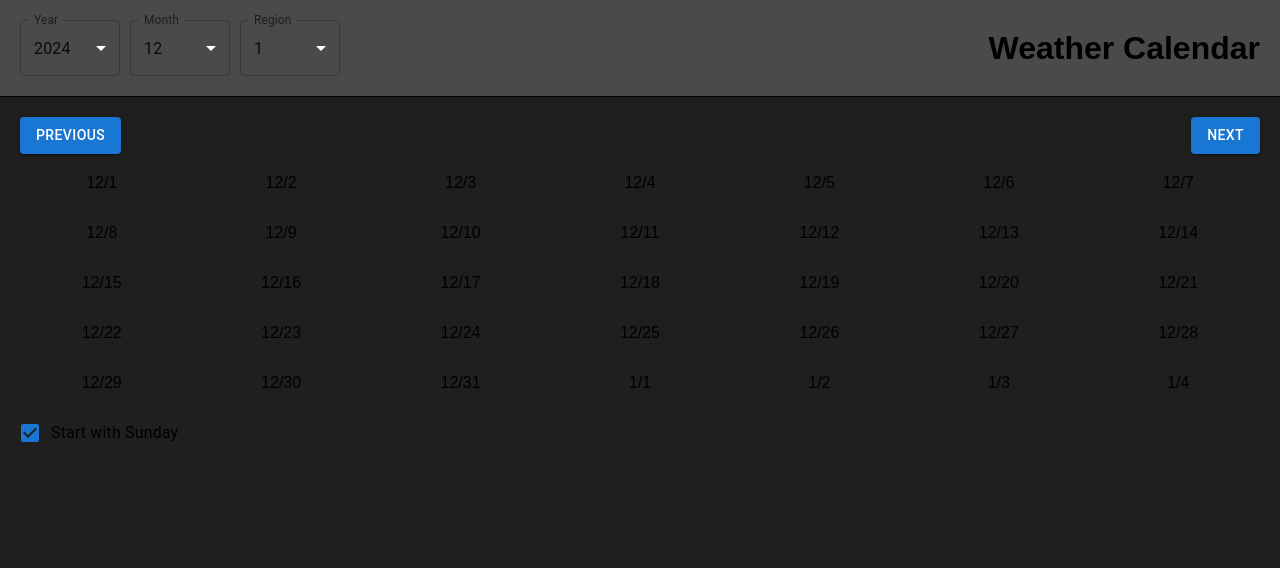
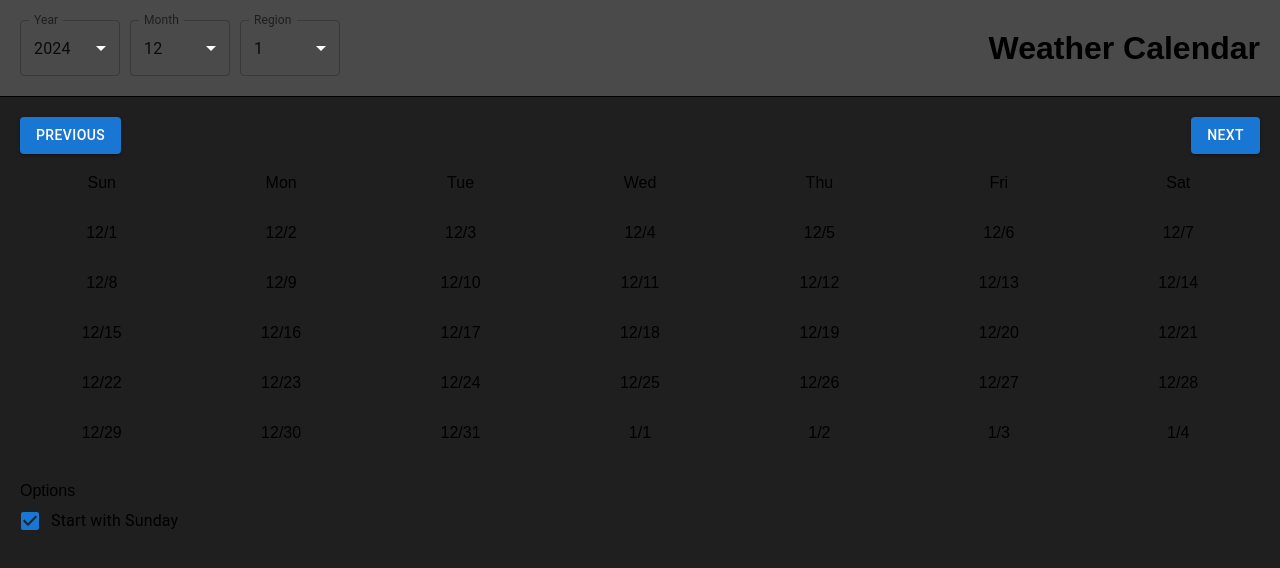
Before and after one commit to Junhyeok99/weather_calendar, a Next.js app: page / in a window 1280 px wide. Shown: the top 568 px of the page. Built offline with nearby package versions, Linux system fonts and the light colour scheme.

Commit message:
feat: set data to grid. apply prettier

```diff
--- a/src/app/page.module.scss
+++ b/src/app/page.module.scss
@@ -39,3 +39,8 @@
 .footer {
 
 }
+
+.optionWrapper {
+    display: flex;
+    flex-direction: column;
+}
--- a/src/app/page.tsx
+++ b/src/app/page.tsx
@@ -1,26 +1,18 @@
-"use client";
+'use client';
 
-import React, { useCallback, useEffect, useState } from "react";
-import {
-  Button,
-  Checkbox,
-  FormControlLabel,
-  Grid2 as Grid,
-  MenuItem,
-} from "@mui/material";
+import React, { useCallback, useEffect, useState } from 'react';
+import { Button, Checkbox, FormControlLabel, Grid2 as Grid, MenuItem } from '@mui/material';
 
-import { Select } from "component";
-import { getMonthlyDates, getWeatherDataByRegion } from "utils";
+import { Select } from 'component';
+import { getMonthlyDates, getWeatherDataByRegion } from 'utils';
 
-import styles from "./page.module.scss";
+import styles from './page.module.scss';
 
 export default function Home() {
   const [region, setRegion] = useState(1);
   const [year, setYear] = useState(new Date(Date.now()).getFullYear());
   const [month, setMonth] = useState(new Date(Date.now()).getMonth()); // January: 0 - December: 11
-  const [monthData, setMonthData] = useState<
-    { date: string; dayOfWeek: string }[]
-  >([]);
+  const [monthData, setMonthData] = useState<{ date: string; dayOfWeek: string }[]>([]);
   const [isWeekStartsWithSunday, setIsWeekStartsWithSunday] = useState(true);
 
   const onClickPrevMonth = useCallback(() => {
@@ -40,9 +32,9 @@ export default function Home() {
     setYear(chk ? year + 1 : year);
   }, [month, year]);
 
-  // Get selected month data
+  // 선택된 달의 날짜들을 계산하는 useEffect
   useEffect(() => {
-    // TODO: caching this data to global storage like react-query.
+    // TODO: react-query 같은 global storage를 사용할 경우 caching 하여 매번 계산하지 않도록 변경할 필요
     const daysOfWeekMap = {
       Sunday: 0,
       Monday: 1,
@@ -57,24 +49,14 @@ export default function Home() {
     const prevMonthData = getMonthlyDates(
       month === 0 ? year - 1 : year,
       (month + 11) % 12,
-      isWeekStartsWithSunday
-        ? -daysOfWeekMap[currentMonthData[0].dayOfWeek]
-        : -((daysOfWeekMap[currentMonthData[0].dayOfWeek] + 6) % 7),
+      isWeekStartsWithSunday ? -daysOfWeekMap[currentMonthData[0].dayOfWeek] : -((daysOfWeekMap[currentMonthData[0].dayOfWeek] + 6) % 7),
     );
     const nextMonthData = getMonthlyDates(
       month === 11 ? year + 1 : year,
       (month + 1) % 12,
       isWeekStartsWithSunday
-        ? 6 -
-            daysOfWeekMap[
-              currentMonthData[currentMonthData.length - 1].dayOfWeek
-            ]
-        : 6 -
-            ((daysOfWeekMap[
-              currentMonthData[currentMonthData.length - 1].dayOfWeek
-            ] +
-              6) %
-              7),
+        ? 6 - daysOfWeekMap[currentMonthData[currentMonthData.length - 1].dayOfWeek]
+        : 6 - ((daysOfWeekMap[currentMonthData[currentMonthData.length - 1].dayOfWeek] + 6) % 7),
     );
 
     setMonthData(prevMonthData.concat(currentMonthData, nextMonthData));
@@ -83,41 +65,15 @@ export default function Home() {
   return (
     <div className={styles.wrapper}>
       <header className={styles.header}>
-        <Select
-          id="year"
-          placeholder="Year"
-          value={year}
-          onChange={setYear}
-          width="100px"
-        >
+        <Select id="year" placeholder="Year" value={year} onChange={setYear} width="100px">
           <MenuItem value={2024}>2024</MenuItem>
           <MenuItem value={2025}>2025</MenuItem>
         </Select>
-        <Select
-          id="month"
-          placeholder="Month"
-          value={month}
-          onChange={setMonth}
-          width="100px"
-        >
-          {React.Children.toArray(
-            Array.from(Array(12)).map((_, i) => (
-              <MenuItem value={i}>{i + 1}</MenuItem>
-            )),
-          )}
+        <Select id="month" placeholder="Month" value={month} onChange={setMonth} width="100px">
+          {React.Children.toArray(Array.from(Array(12)).map((_, i) => <MenuItem value={i}>{i + 1}</MenuItem>))}
         </Select>
-        <Select
-          id="region"
-          placeholder="Region"
-          value={region}
-          onChange={setRegion}
-          width="100px"
-        >
-          {React.Children.toArray(
-            Array.from(Array(16)).map((_, i) => (
-              <MenuItem value={i + 1}>{i + 1}</MenuItem>
-            )),
-          )}
+        <Select id="region" placeholder="Region" value={region} onChange={setRegion} width="100px">
+          {React.Children.toArray(Array.from(Array(16)).map((_, i) => <MenuItem value={i + 1}>{i + 1}</MenuItem>))}
         </Select>
         <div className={styles.title}>Weather Calendar</div>
       </header>
@@ -126,10 +82,7 @@ export default function Home() {
           <Button variant="contained" onClick={onClickPrevMonth}>
             Previous
           </Button>
-          {!(
-            year === new Date(Date.now()).getFullYear() &&
-            month === new Date(Date.now()).getMonth()
-          ) && (
+          {!(year === new Date(Date.now()).getFullYear() && month === new Date(Date.now()).getMonth()) && (
             <Button variant="contained" onClick={onClickThisMonth}>
               This Month
             </Button>
@@ -139,25 +92,28 @@ export default function Home() {
           </Button>
         </div>
         <Grid container rowSpacing={4} columnSpacing={2}>
-          {monthData.map((item, index) => (
-            <Grid size={12 / 7} key={index} style={{ textAlign: "center" }}>
-              {item.date.split("-")[0] + "/" + item.date.split("-")[1]}
-            </Grid>
-          ))}
+          {React.Children.toArray(
+            ['Sun', 'Mon', 'Tue', 'Wed', 'Thu', 'Fri', 'Sat'].map((item, index) => (
+              <Grid size={12 / 7} key={index} style={{ textAlign: 'center' }}>
+                {item}
+              </Grid>
+            )),
+          )}
+          {React.Children.toArray(
+            monthData.map((item, index) => (
+              <Grid size={12 / 7} key={index} style={{ textAlign: 'center' }}>
+                {item.date}
+              </Grid>
+            )),
+          )}
         </Grid>
-        <FormControlLabel
-          control={
-            <Checkbox
-              checked={isWeekStartsWithSunday}
-              onChange={() =>
-                setIsWeekStartsWithSunday(!isWeekStartsWithSunday)
-              }
-            />
-          }
-          label="Start with Sunday"
-        />
       </main>
-      <footer className={styles.footer}></footer>
+      <footer className={styles.footer}>
+        <div className={styles.optionWrapper}>
+          <div>Options</div>
+          <FormControlLabel control={<Checkbox checked={isWeekStartsWithSunday} onChange={() => setIsWeekStartsWithSunday(!isWeekStartsWithSunday)} />} label="Start with Sunday" />
+        </div>
+      </footer>
     </div>
   );
 }
--- a/src/utils/index.ts
+++ b/src/utils/index.ts
@@ -1,28 +1,15 @@
-import wd from "./pjweather_info.json";
+import wd from './pjweather_info.json';
 
 // 날짜 형식 문자열 생성 함수 추출
 function formatDateString(year: number, month: number, day: number) {
-  return `${month + 1}-${day}`;
+  return `${month + 1}/${day}`;
 }
 
 // 요일 이름 배열 상수 추출
-const DAYS_OF_WEEK = [
-  "Sunday",
-  "Monday",
-  "Tuesday",
-  "Wednesday",
-  "Thursday",
-  "Friday",
-  "Saturday",
-];
+const DAYS_OF_WEEK = ['Sunday', 'Monday', 'Tuesday', 'Wednesday', 'Thursday', 'Friday', 'Saturday'];
 
-function sliceDates(
-  dates: Array<{ date: string; dayOfWeek: string }>,
-  sliceCount: number,
-) {
-  return sliceCount < 0
-    ? dates.slice(dates.length + sliceCount)
-    : dates.slice(0, sliceCount);
+function sliceDates(dates: Array<{ date: string; dayOfWeek: string }>, sliceCount: number) {
+  return sliceCount < 0 ? dates.slice(dates.length + sliceCount) : dates.slice(0, sliceCount);
 }
 
 export function getMonthlyDates(
@@ -45,7 +32,7 @@ export function getMonthlyDates(
   return sliceCount === undefined ? dates : sliceDates(dates, sliceCount);
 }
 
-// suppose we get this Fn from Backend api
+// 백엔드 API가 이런 기능을 할 것이라고 가정하고 만든 함수
 export function getWeatherDataByRegion(region: string) {
   //since we have region 1 - 16, input must be "1" - "16"
   return wd.filter((item) => item.region === region);
```
